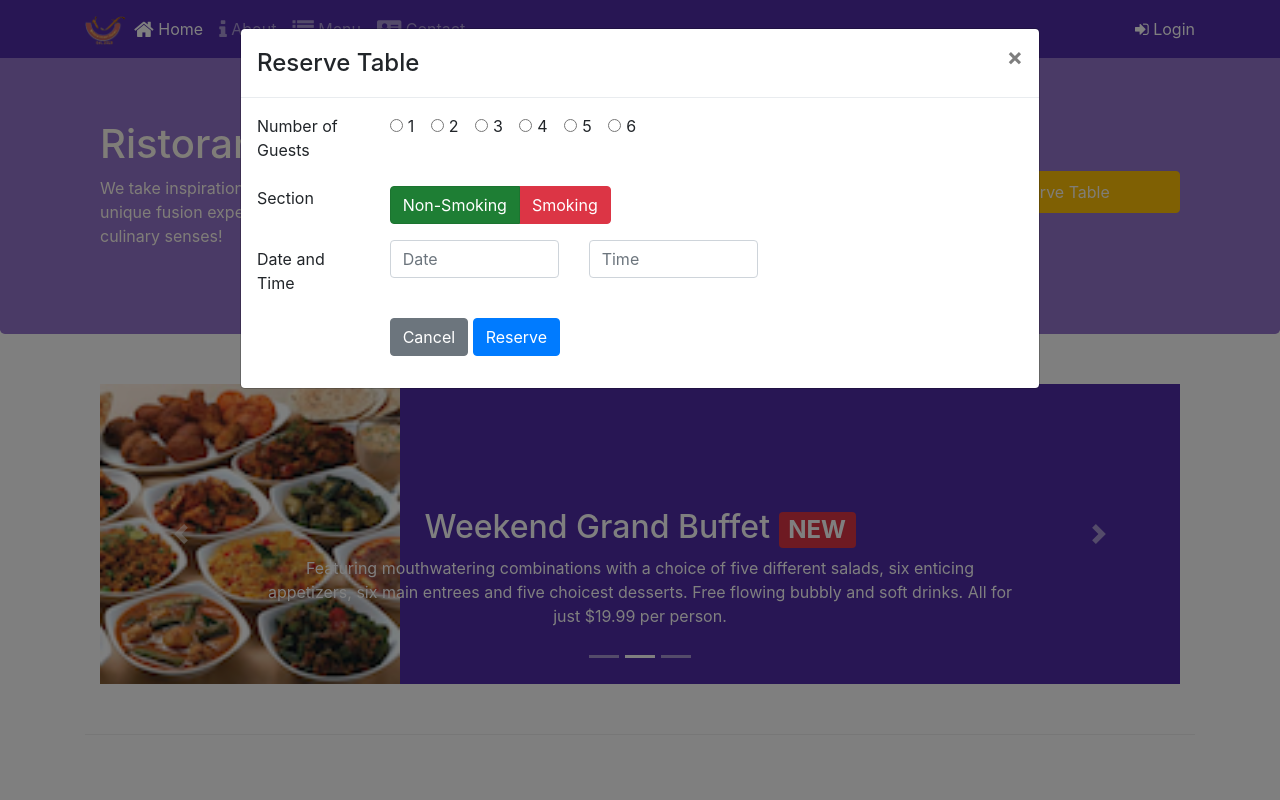
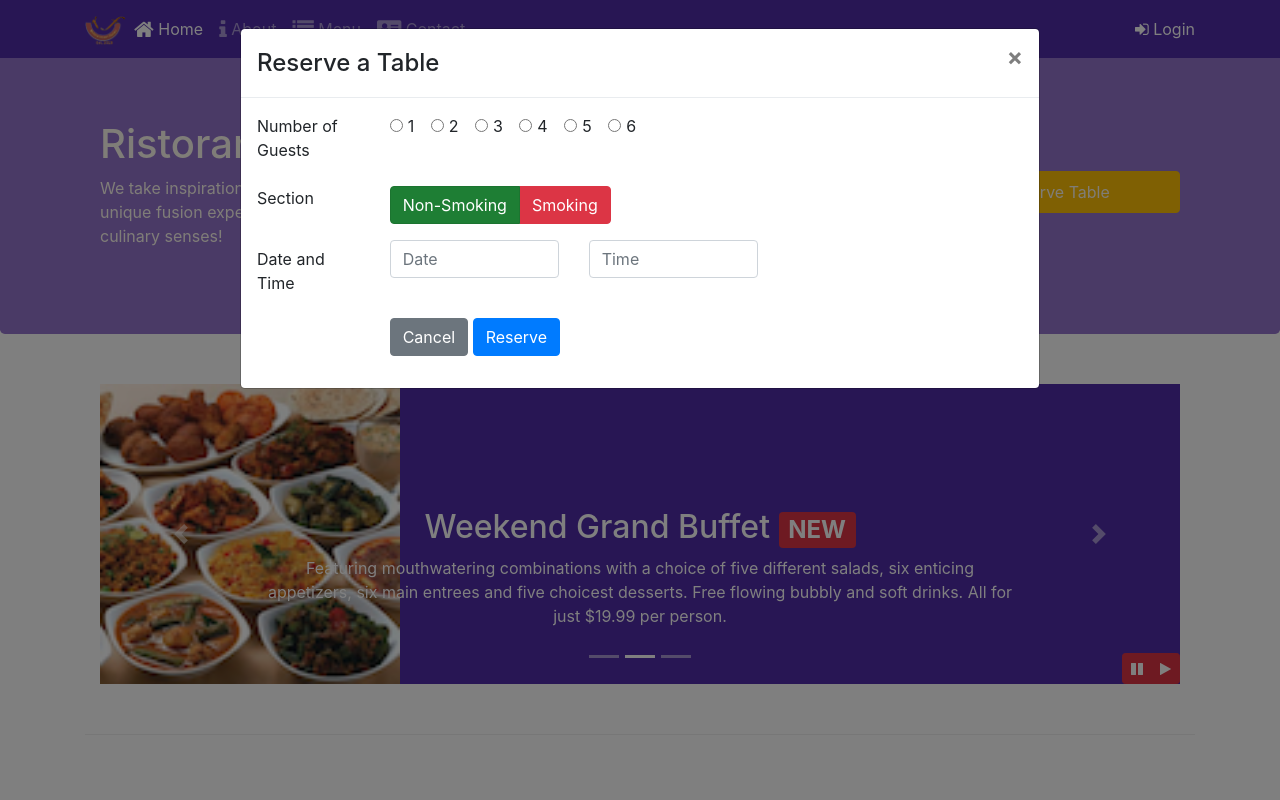
Before and after one commit to courses-git/coursera-fullstack-bootstrap, a website: page index.html in a window 1280 px wide. Both pictures are taken after a click on the button "Reserve Table". Shown: the top 800 px of the page. Drawn offline with nearby package versions, Linux system fonts and the light colour scheme.

Commit message:
Bootstrap JQuery

```diff
--- a/css/styles.css
+++ b/css/styles.css
@@ -59,3 +59,10 @@ height: 300px;
   left: 0;
   min-height: 300px;
 }
+
+#carouselButton {
+  right:0px;
+  position: absolute;
+  bottom: 0px;
+  z-index: 1;
+}
--- a/index.html
+++ b/index.html
@@ -84,7 +84,7 @@
     <div class="modal-dialog modal-lg" role="content">
       <div class="modal-content">
         <div class="modal-header">
-          <h4 class="modal-title">Reserve Table</h4>
+          <h4 class="modal-title">Reserve a Table</h4>
           <button type="button" class="close" data-dismiss="modal">&times;</button>
         </div>
         <div class="modal-body">
@@ -235,6 +235,15 @@
             <a class="carousel-control-next" href="#mycarousel" role="button" data-slide="next">
               <span class="carousel-control-next-icon"></span>
             </a>
+
+            <div class="btn-group" id="carouselButton">
+              <button class="btn btn-danger btn-sm" id="carousel-pause">
+                <span class="fa fa-pause"></span>
+              </button>
+              <button class="btn btn-danger btn-sm" id="carousel-play">
+                <span class="fa fa-play"></span>
+              </button>
+            </div>
           </div>
         </div>
       </div>
@@ -342,6 +351,17 @@
   <script src="node_modules/jquery/dist/jquery.slim.min.js"></script>
   <script src="node_modules/popper.js/dist/umd/popper.min.js"></script>
   <script src="node_modules/bootstrap/dist/js/bootstrap.min.js"></script>
+  <script>
+    $(document).ready(function () {
+      $("#mycarousel").carousel({ interval: 2000 });
+      $("#carousel-pause").click(function () {
+        $("#mycarousel").carousel('pause');
+      });
+      $("#carousel-play").click(function () {
+        $("#mycarousel").carousel('cycle');
+      });
+    });
+  </script>
 </body>
 
 </html>
```
